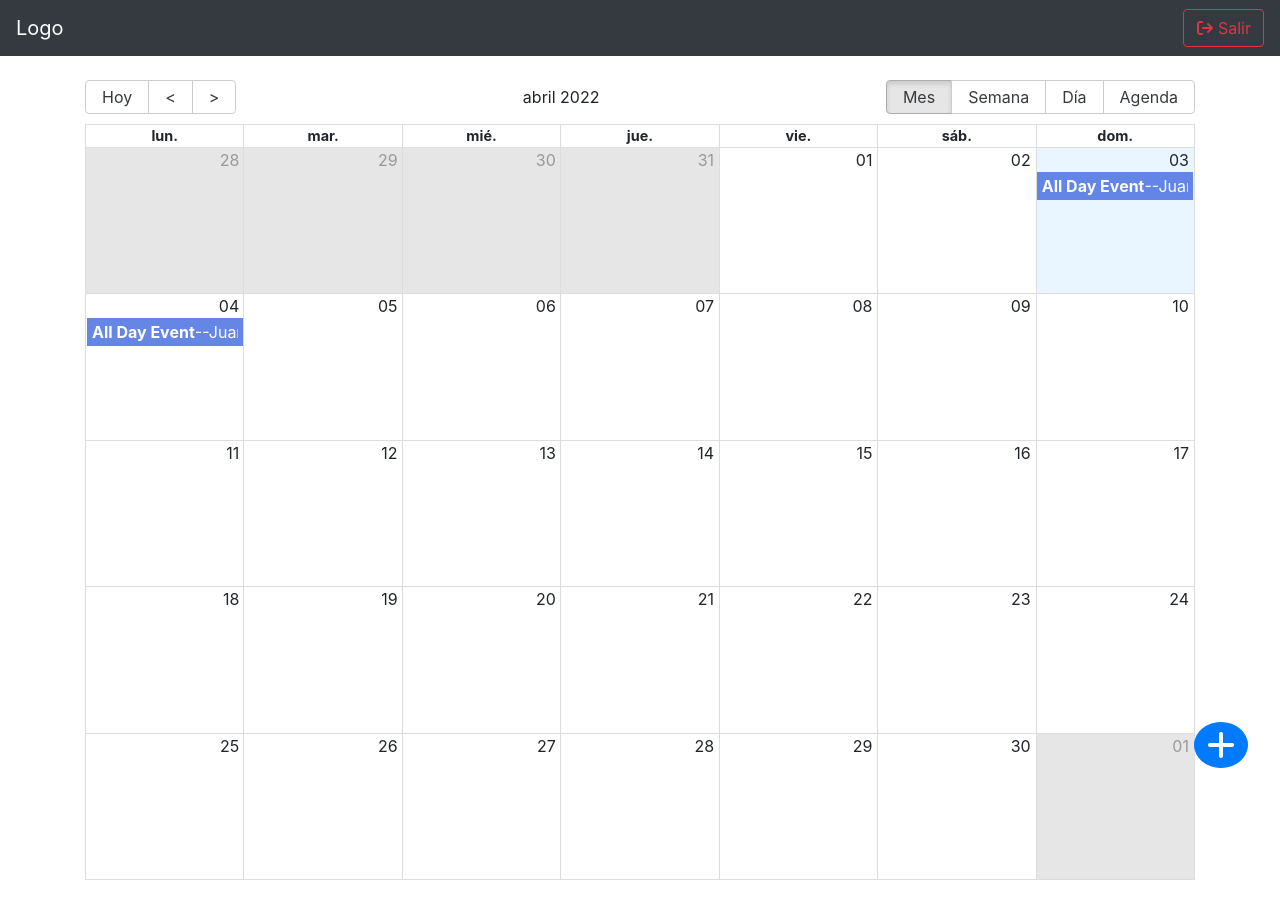
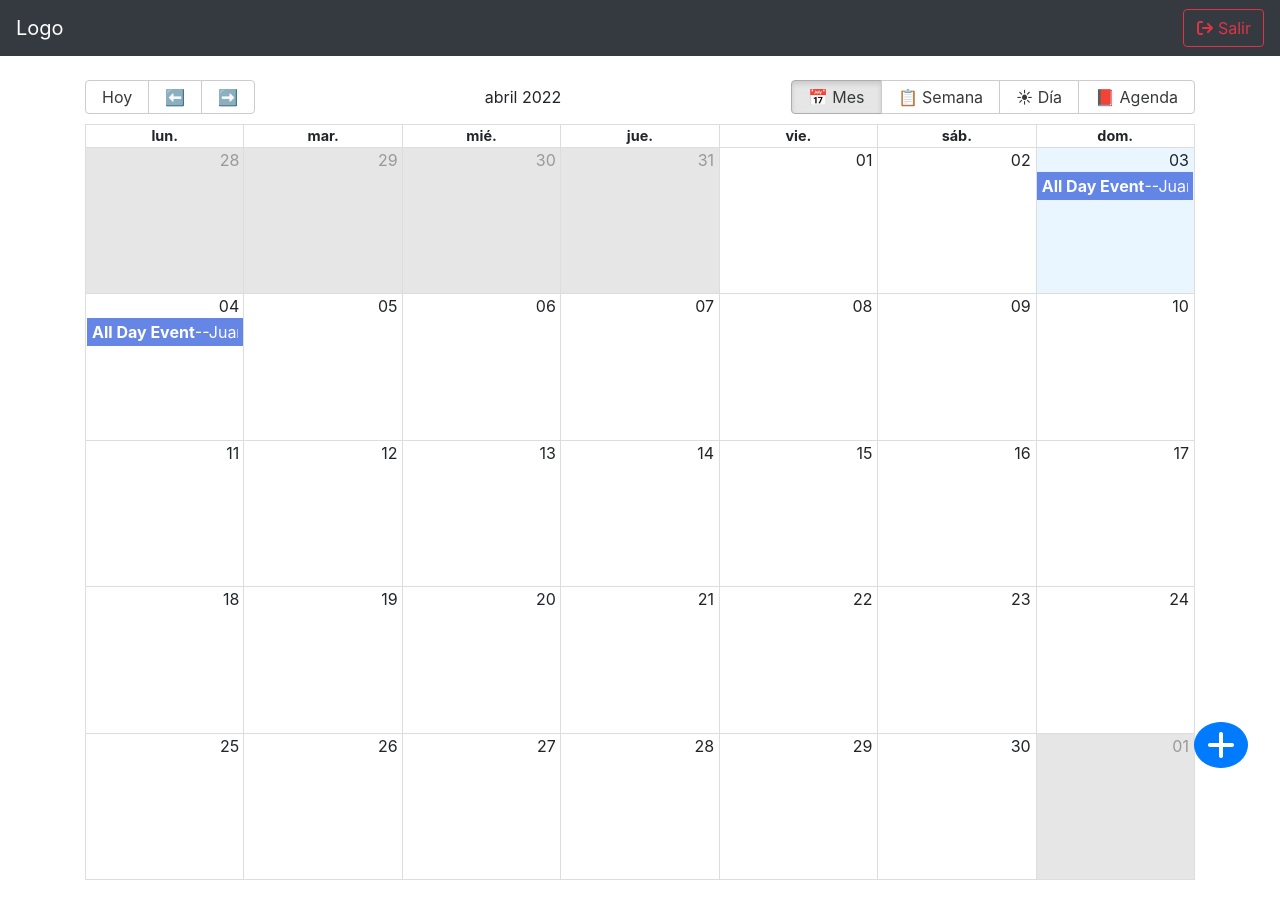
Before and after one commit to EngelReyes23/MERN_Calendar_App, a React (Vite) app: page / in a window 1280 px wide. Shown: the top 918 px of the page. Built offline with nearby package versions, Linux system fonts and the light colour scheme.

Commit message:
eliminacion de eventos con la tecla supr/delete

```diff
--- a/src/actions/calendar.js
+++ b/src/actions/calendar.js
@@ -1,20 +1,24 @@
 import { types } from "../types/types";
 
+// Agrega un nuevo evento al estado local
 export const eventAddNew = (event) => ({
 	type: types.calendarAddEvent,
 	payload: event,
 });
 
+// Establece el evento seleccionado
 export const eventSetActive = (event) => ({
 	type: types.calendarSetActiveEvent,
 	payload: event,
 });
 
+// Actualiza el evento seleccionado en el estado local
 export const eventUpdate = (event) => ({
 	type: types.calendarUpdateEvent,
 	payload: event,
 });
 
+// Elimina el evento seleccionado del estado local
 export const eventDelete = () => ({
 	type: types.calendarDeleteEvent,
 });
--- a/src/actions/ui.js
+++ b/src/actions/ui.js
@@ -1,9 +1,11 @@
 import { types } from "../types/types";
 
+// Activa el modal
 export const openModal = () => ({
 	type: types.uiOpenModal,
 });
 
+// Oculta el modal
 export const closeModal = () => ({
 	type: types.uiCloseModal,
 });
--- a/src/components/calendar/CalendarScreen.jsx
+++ b/src/components/calendar/CalendarScreen.jsx
@@ -3,8 +3,9 @@ import "moment/locale/es";
 import { useState } from "react";
 import { Calendar, momentLocalizer } from "react-big-calendar";
 import { useDispatch, useSelector } from "react-redux";
+import Swal from "sweetalert2";
 //
-import { eventSetActive } from "../../actions/calendar";
+import { eventDelete, eventSetActive } from "../../actions/calendar";
 import { openModal } from "../../actions/ui";
 import { messages } from "../../helpers/calendar-messages-es";
 import { AddNewFab } from "../ui/AddNewFab";
@@ -30,23 +31,39 @@ export const CalendarScreen = () => {
 	const [calendarView, setCalendarView] = useState(
 		localStorage.getItem("calendarView") || "month"
 	);
+	//#endregion State
 
 	//#region Métodos para los eventos del calendario
 	const onDoubleClick = () => {
 		dispatch(openModal());
 	};
 
+	// Establece el evento activo en null cuando se selecciona otra casilla
 	const onSelectSlot = (e) => {
 		dispatch(eventSetActive(null));
 	};
 
+	// Establece el evento activo
 	const onSelect = (e) => {
 		dispatch(eventSetActive(e));
 	};
 
+	// Establece la vista del calendario
 	const onViewChange = (e) => {
 		setCalendarView(e);
 		localStorage.setItem("calendarView", e);
+	};
+
+	// Elimina un evento
+	const handleEventDelete = () => {
+		Swal.fire({
+			title: "¿Estás seguro?",
+			text: "Una vez eliminado, no podrás recuperar este registro",
+			icon: "warning",
+			showCancelButton: true,
+		}).then((result) => {
+			result.isConfirmed && dispatch(eventDelete());
+		});
 	};
 	//#endregion Métodos para los eventos del calendario
 
@@ -64,7 +81,12 @@ export const CalendarScreen = () => {
 	return (
 		<div>
 			<Navbar />
-			<div className="container">
+			<div
+				className="container"
+				onKeyDown={({ code }) => {
+					code === "Delete" && handleEventDelete();
+				}}
+			>
 				<div className="row">
 					<div className="col-md-12 min-vh-100 mb-5">
 						<Calendar
@@ -83,8 +105,12 @@ export const CalendarScreen = () => {
 					</div>
 				</div>
 
-				{activeEvent ? <DeleteFab /> : <AddNewFab />}
-			</div>{" "}
+				{activeEvent ? (
+					<DeleteFab handleEventDelete={handleEventDelete} />
+				) : (
+					<AddNewFab />
+				)}
+			</div>
 			{/* Modal */}
 			{isModalOpen && <CalendarModal />}
 		</div>
--- a/src/components/ui/DeleteFab.jsx
+++ b/src/components/ui/DeleteFab.jsx
@@ -1,23 +1,9 @@
-import { useDispatch } from "react-redux";
-import Swal from "sweetalert2";
-import { eventDelete } from "../../actions/calendar";
-
-export const DeleteFab = () => {
-	const dispatch = useDispatch();
-
-	const handleClick = () => {
-		Swal.fire({
-			title: "¿Estás seguro?",
-			text: "Una vez eliminado, no podrás recuperar este registro",
-			icon: "warning",
-			showCancelButton: true,
-		}).then((result) => {
-			result.isConfirmed && dispatch(eventDelete());
-		});
-	};
-
+export const DeleteFab = ({ handleEventDelete }) => {
 	return (
-		<button onClick={handleClick} className="btn btn-danger fab rounded-circle">
+		<button
+			onClick={handleEventDelete}
+			className="btn btn-danger fab rounded-circle"
+		>
 			<i className="fas fa-trash"></i>
 		</button>
 	);
--- a/src/helpers/calendar-messages-es.js
+++ b/src/helpers/calendar-messages-es.js
@@ -1,12 +1,12 @@
 export const messages = {
 	allDay: "Todo el día",
-	previous: "<",
-	next: ">",
+	previous: "⬅",
+	next: "➡",
 	today: "Hoy",
-	month: "Mes",
-	week: "Semana",
-	day: "Día",
-	agenda: "Agenda",
+	month: "📅 Mes",
+	week: "📋 Semana",
+	day: "☀ Día",
+	agenda: "📕 Agenda",
 	date: "Fecha",
 	time: "Hora",
 	event: "Evento",
```
Also changed, not shown: src/components/calendar/CalendarModal.jsx (+5 -6 lines).
